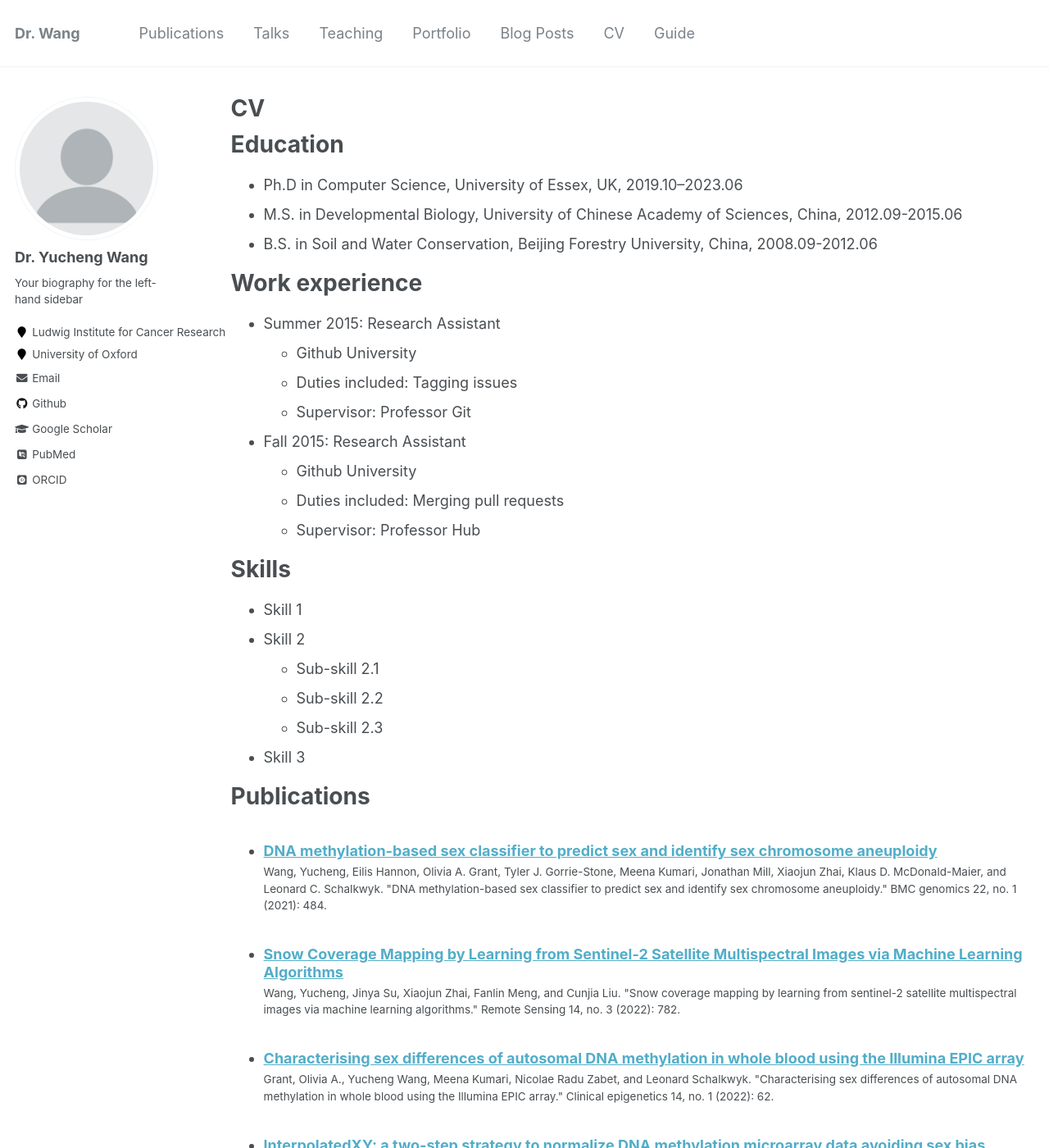
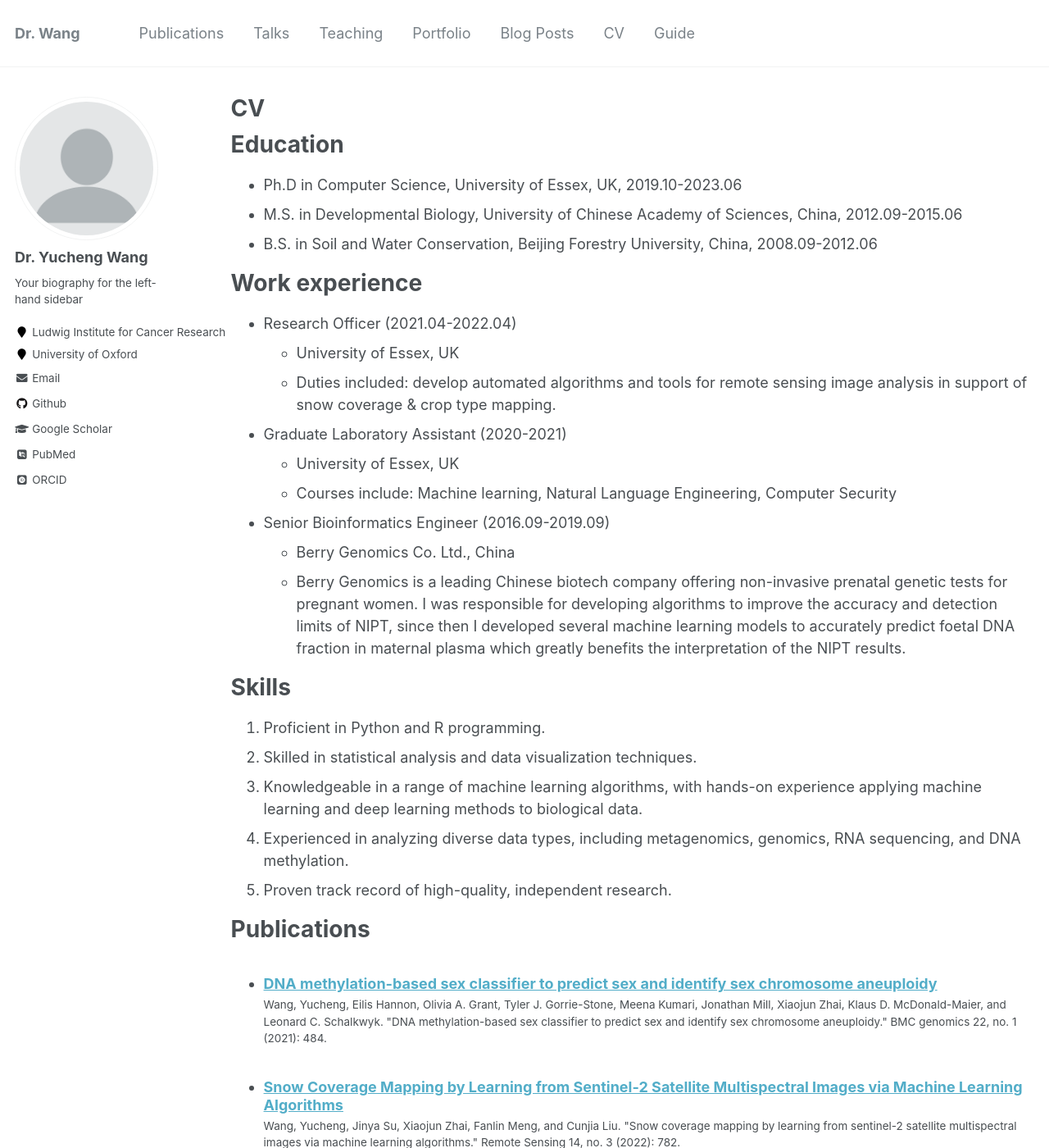
Before and after one commit to yiluyucheng/yiluyucheng.github.io, a Jekyll site: the page built from _pages/cv.md, in a window 1280 px wide and 1400 px high. Shown: the whole window at 82% size. Built offline with Jekyll 4.4.1, drawn with Linux system fonts in a browser that asks for light colours; some web fonts are replaced.

Commit message:
Update cv.md

```diff
--- a/_pages/cv.md
+++ b/_pages/cv.md
@@ -11,31 +11,33 @@ redirect_from:
 
 Education
 ======
-* Ph.D in Computer Science, University of Essex, UK, 2019.10--2023.06
+* Ph.D in Computer Science, University of Essex, UK, 2019.10-2023.06
 * M.S. in Developmental Biology, University of Chinese Academy of Sciences, China, 2012.09-2015.06
 * B.S. in Soil and Water Conservation, Beijing Forestry University, China, 2008.09-2012.06
 
 
 Work experience
 ======
-* Summer 2015: Research Assistant
-  * Github University
-  * Duties included: Tagging issues
-  * Supervisor: Professor Git
+* Research Officer (2021.04-2022.04)
+  * University of Essex, UK
+  * Duties included: develop automated algorithms and tools for remote sensing image analysis in support of snow coverage & crop type mapping.
 
-* Fall 2015: Research Assistant
-  * Github University
-  * Duties included: Merging pull requests
-  * Supervisor: Professor Hub
+* Graduate Laboratory Assistant (2020-2021)
+  * University of Essex, UK
+  * Courses include: Machine learning, Natural Language Engineering, Computer Security
+
+* Senior Bioinformatics Engineer (2016.09-2019.09)
+  * Berry Genomics Co. Ltd., China
+  * Berry Genomics is a leading Chinese biotech company offering non-invasive prenatal genetic tests for pregnant women. I was responsible for developing algorithms to improve the accuracy and detection limits of NIPT, since then I developed several machine learning models to accurately predict foetal DNA fraction in maternal plasma which greatly benefits the interpretation of the NIPT results.
+
 
 Skills
 ======
-* Skill 1
-* Skill 2
-  * Sub-skill 2.1
-  * Sub-skill 2.2
-  * Sub-skill 2.3
-* Skill 3
+1. Proficient in Python and R programming.
+2. Skilled in statistical analysis and data visualization techniques.
+3. Knowledgeable in a range of machine learning algorithms, with hands-on experience applying machine learning and deep learning methods to biological data.
+4. Experienced in analyzing diverse data types, including metagenomics, genomics, RNA sequencing, and DNA methylation.
+5. Proven track record of high-quality, independent research.
 
 Publications
 ======
```
